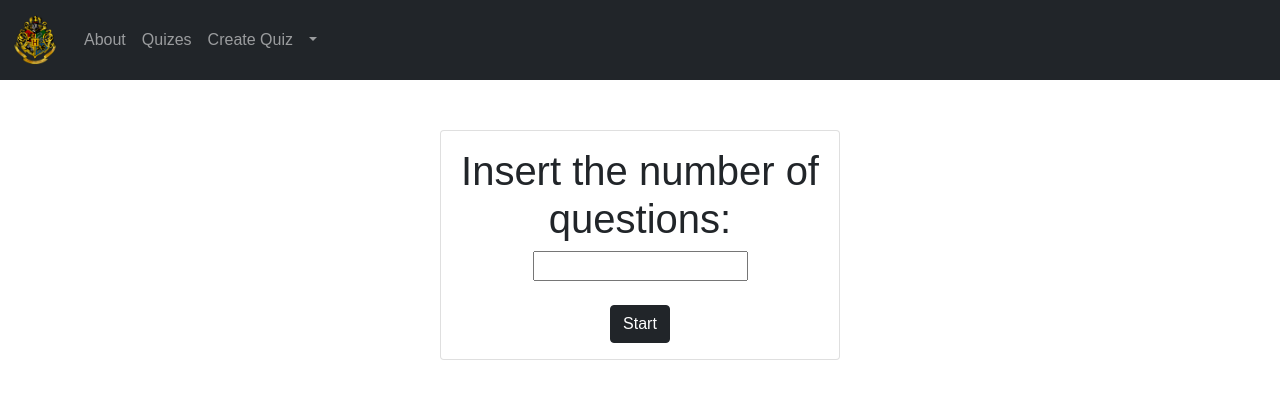
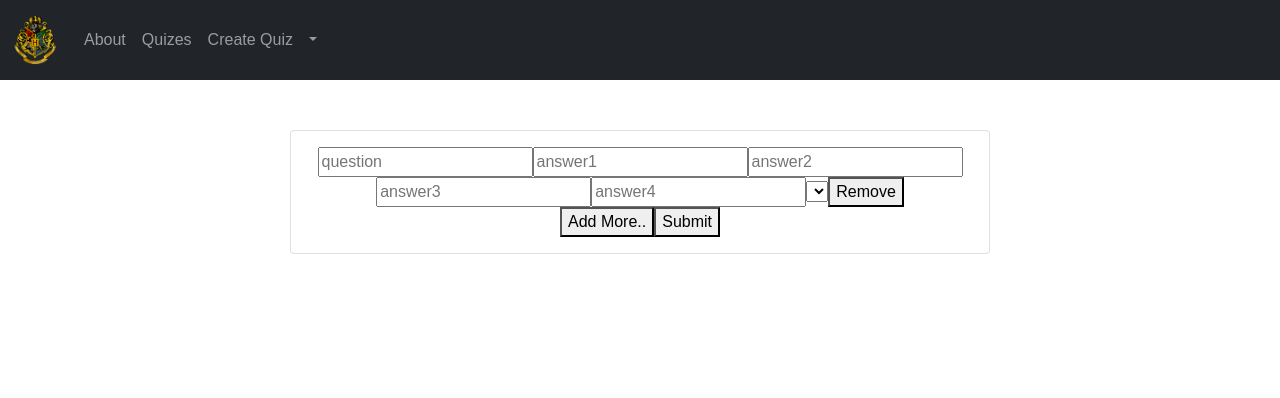
Before and after one commit to darynella2001/PWeb_lab4, a React (Create React App) app: page /add in a window 1280 px wide. Shown: the top 398 px of the page. Built offline with nearby package versions, Linux system fonts and the light colour scheme; sample sign-in values are in the browser's storage; the HTML template or start-up script is replaced by a standard one.

Commit message:
it works. do not touch

```diff
--- a/src/Question.js
+++ b/src/Question.js
@@ -1,5 +1,5 @@
 import React, { useEffect, useState } from "react";
-function Question  ({ getQuestions})  {
+function Question  ({ getQuestions, numberOfQuestions})  {
     // const [answers, set]
     const [question, setQuestion] = useState('');
     const [answer1, setAnswer1] = useState('');
@@ -8,12 +8,23 @@ function Question  ({ getQuestions})  {
     const [answer4, setAnswer4] = useState('');
     const [answers, setAnswers] = useState([])
     const [error, setError] = useState('');
+    const [cnt, setCnt] = useState(0);
 
-// useEffect(() => {
-//     getQuestions(question, [answer1, answer2, answer3, answer4], answer1);
-// }, [question, answer1, answer2, answer3, answer4])
+useEffect(() => {
+    console.log("useEffect from Question component")
+    getQuestions(question, [answer1, answer2, answer3, answer4], answer1, cnt);
+        // setQuestion('');
+        // setAnswer1('');
+        // setAnswer2('');
+        // setAnswer3('');
+        // setAnswer4('');
+    // if (cnt == numberOfQuestions ){
+    //     getQuestions(question, [answer1, answer2, answer3, answer4], answer1, cnt);
 
-    function questionSetHandler() {
+    // }
+}, [cnt])
+
+    function questionSetHandler () {
         if([question, answer1, answer2, answer3, answer4].some(x => x === '')){
             setError('Please, fill all the fields!');
             console.log("answ1 ", answer1);
@@ -31,19 +42,23 @@ function Question  ({ getQuestions})  {
         // onAnswerUpdate(oldArray => [...oldArray, answer2]);
         // onAnswerUpdate(oldArray => [...oldArray, answer3]);
         // onAnswerUpdate(oldArray => [...oldArray, answer4]);
-
-        getQuestions(question, [answer1, answer2, answer3, answer4], answer1);
+        setCnt(cnt + 1);
+        // getQuestions(question, [answer1, answer2, answer3, answer4], answer1, cnt);
         // onQuestionsUpdate[prevState => [...prevState, {question,answers, "correct_answer": correctAnswer}]];
         console.log("question", question);
         console.log("answ1 ", answer1);
         console.log("answ2 ", answer2);
         console.log("answ3 ", answer3);
         console.log("answ4 ", answer4);
-        setQuestion('');
-        setAnswer1('');
-        setAnswer2('');
-        setAnswer3('');
-        setAnswer4('');
+        // setQuestion('');
+        // setAnswer1('');
+        // setAnswer2('');
+        // setAnswer3('');
+        // setAnswer4('');
+        setCnt(cnt + 1);
+
+        console.log("cnt = ", cnt);
+
         // setAnswers(answer2);
         // setAnswers(answer3);
         // setAnswers(answer4);
--- a/src/Test.js
+++ b/src/Test.js
@@ -1,20 +1,99 @@
 import React, {useState} from "react";
 
-const Test = ({numberOfQuestions}) => {
+const Test = () => {
+    const [formFields, setFormFields] = useState([{question:'',answers:[],correct_answer:''},])
     const [title, setTitle] = useState('');
-    const [questionText, setQuestionText] = useState('');
-    const [questions, setQuestions] = useState(Array(numberOfQuestions).fill({}))
 
+    const handleFormChange = (event, index) => {
+        let data = [...formFields];
+        console.log("data", event.target.name)
+        if (event.target.name === ('answers[0]')){
+            data[index]['answers'][0] = event.target.value
+        }
+        else if (event.target.name === ('answers[1]')){
+            data[index]['answers'][1] = event.target.value
+        }
+        else if (event.target.name === ('answers[2]')){
+            data[index]['answers'][2] = event.target.value
+        }
+        else if (event.target.name === ('answers[3]')){
+            data[index]['answers'][3] = event.target.value
+        }else
+        data[index][event.target.name] = event.target.value;
+        setFormFields(data);
+      }
+
+      const submit = (e) => {
+        e.preventDefault();
+        console.log(formFields)
+      }
+
+      const addFields = () => {
+        let object = {
+          question: '',
+          answers: [],
+          correct_answer: ''
+        }
+
+        setFormFields([...formFields, object])
+      }
+
+      const removeFields = (index) => {
+        let data = [...formFields];
+        data.splice(index, 1)
+        setFormFields(data)
+      }
 
     return (
         <div>
             <div className="Form">
                 <div className="card">
                     <div className="card-body">
-                        <form>
+                        <form onSubmit={submit}>
                             {
+                            formFields.map((form, index) => {
+                                return(
+                                    <div key={index}>
+                                        <input type="text" name="question"
+                                                placeholder="question"
+                                                onChange={event=>handleFormChange(event, index)}
+                                                value={form.question}
+                                                />
+                                                <input type="text" name="answers[0]"
+                                                placeholder="answer1"
+                                                onChange={event=>handleFormChange(event, index)}
+                                                value={form.answers[0]}
+                                                />
+                                                <input type="text" name="answers[1]"
+                                                placeholder="answer2"
+                                                onChange={event=>handleFormChange(event, index)}
+                                                value={form.answers[1]}
+                                                />
+                                                <input type="text" name="answers[2]"
+                                                placeholder="answer3"
+                                                onChange={event=>handleFormChange(event, index)}
+                                                value={form.answers[2]}
+                                                />
+                                                <input type="text" name="answers[3]"
+                                                placeholder="answer4"
+                                                onChange={event=>handleFormChange(event, index)}
+                                                value={form.answers[3]}
+                                                />
+                                                <select name="correct_answer" value={form.correct_answer} onChange={event=>handleFormChange(event, index)}>
+                                                    <option defaultValue value={form.answers[0]}>{form.answers[0]}</option>
+                                                    <option value={form.answers[1]}>{form.answers[1]}</option>
+                                                    <option value={form.answers[2]}>{form.answers[2]}</option>
+                                                    <option value={form.answers[3]}>{form.answers[3]}</option>
+                                                </select>
+                                                <button onClick={() => removeFields(index)}>Remove</button>
+
+                                    </div>
+                                )
+                            })
                             }
                         </form>
+                        <button onClick={addFields}>Add More..</button>
+                                  <button onClick={submit}>Submit</button>
 
                     </div>
 
--- a/src/pages/AddQuiz.js
+++ b/src/pages/AddQuiz.js
@@ -1,6 +1,7 @@
 import React, {useState} from "react";
 import NavBar from "../NavBar";
 import Question from "../Question";
+import Test from "../Test";
 import CreateQuiz from "../CreateQuiz";
 
 const AddQuiz = () => {
@@ -23,9 +24,11 @@ const AddQuiz = () => {
       }
   }
 
-  function oneQuestionHandler  (q, a, c)  {
-    setOneQuestion(prevState => [...prevState, {"question":q, "answers":a, "correct_answer": c}]);
-    console.log("array of questions ", questions);
+  function oneQuestionHandler  (q, a, c, i)  {
+    if (i < questionsNumber){
+      setOneQuestion(prevState => [...prevState, {"question":q, "answers":a, "correct_answer": c}]);
+      console.log("array of questions ", questions);
+    } else setStep(4);
   }
 
 
@@ -34,7 +37,7 @@ const AddQuiz = () => {
     <div>
       <NavBar/>
 
-      {step === 1 &&
+      {/* {step === 1 &&
       <div className="Quiz">
         <div className="card">
         <div className="card-body">
@@ -50,14 +53,21 @@ const AddQuiz = () => {
         </div>
         </div>
       </div>
-      }
+      } */}
 
-      {step === 2 && <CreateQuiz numberOfQuestions={questionsNumber} onSetStep={setStep}/> }
-      {step === 3 &&
+      {/* {step === 2 && <CreateQuiz numberOfQuestions={questionsNumber} onSetStep={setStep}/> } */}
+      {step === 1 && <Test />}
+
+      {/* // <div>
+      // <Question getQuestions={oneQuestionHandler} numberOfQuestions={questionsNumber}/>
+      // </div>} */}
+      {step ===4 &&
       <div>
-      <Question getQuestions={oneQuestionHandler}/>
-      </div>
-      }
+      <h1>{questions[0].question}</h1>
+      <h1>{questions[1].question}</h1>
+      <h1>{questions[2].question}</h1>
+      </div>}
+
 
     </div>
   )
```
